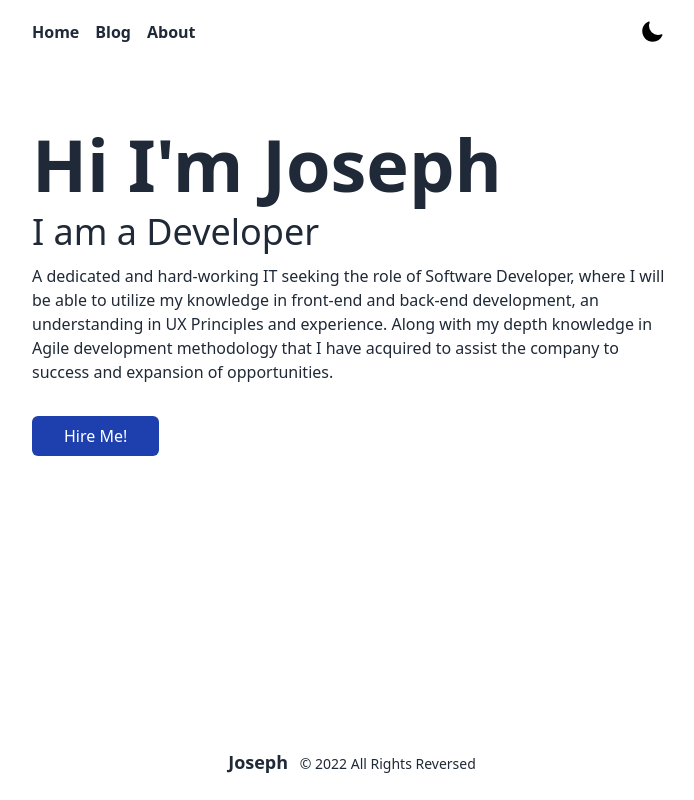
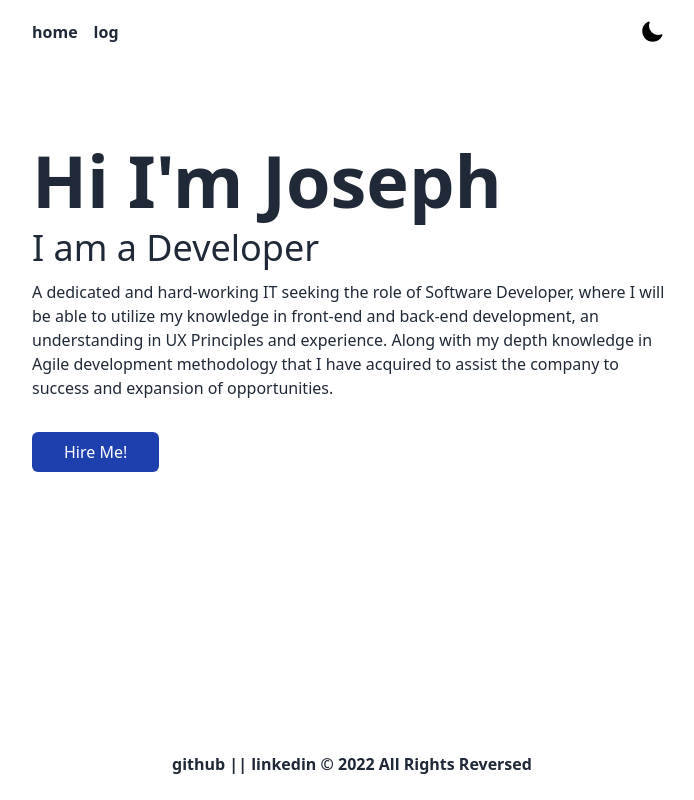
Before and after one commit to Eozef/the-log, a Next.js app: page / in a window 1280 px wide. Shown: the whole page, without its empty margins (288-982 px from the left). Built offline with nearby package versions, Linux system fonts and the light colour scheme.

Commit message:
remove about page, refine dark theme, footer

```diff
--- a/components/footer.js
+++ b/components/footer.js
@@ -1,9 +1,10 @@
 export default function Footer() {
   return (
-    <footer className="py-6 text-center text-gray-800 text-sm dark:text-gray-300">
-      <span className="text-gray-800 dark:text-gray-300 font-bold text-lg mr-2">
-        Joseph
-      </span>{" "}
+    <footer className="py-6 text-center text-gray-800 text-base font-bold dark:text-gray-300 ">
+      <span>
+        <a href="https://github.com/Eozef">github</a> ||
+        <a href="https://www.linkedin.com/in/jingyi-yg/"> linkedin </a>
+      </span>
       &copy; {new Date().getFullYear()} All Rights Reversed
     </footer>
   );
--- a/components/header.js
+++ b/components/header.js
@@ -12,9 +12,9 @@ export default function Header() {
   }, []);
 
   const navigations = [
-    { label: "Home", path: "/" },
-    { label: "Blog", path: "../blog" },
-    { label: "About", path: "../about" },
+    { label: "home", path: "/" },
+    { label: "log", path: "../blog" },
+    // { label: "About", path: "../about" },
   ];
 
   const renderThemeChanger = () => {
@@ -61,7 +61,7 @@ export default function Header() {
           // eslint-disable-next-line react/jsx-key
           <Link
             href={nav.path}
-            className="font-semibold  text-gray-800 hover:text-gray-500 dark:text-gray-300"
+            className="font-semibold  text-gray-800 hover:text-gray-500 dark:text-gray-300 dark:hover:text-gray-500"
           >
             {nav.label}
           </Link>
--- a/components/hero.js
+++ b/components/hero.js
@@ -2,7 +2,7 @@ import Button from "./button";
 
 export default function Hero() {
   return (
-    <section className="mt-16">
+    <section className="mt-20">
       <h1 className="text-gray-800 text-7xl font-bold dark:text-gray-300">
         Hi I&apos;m <span className="dark:text-blue-800">Joseph</span>
       </h1>
--- a/pages/posts/[slug].js
+++ b/pages/posts/[slug].js
@@ -1,13 +1,15 @@
 import fs from "fs";
 import matter from "gray-matter";
 import md from "markdown-it";
+import Blog from "../blog";
+import Link from "next/link";
 
 // The page for each post
 export default function Post({ frontmatter, content }) {
   const { title, author, category, date, bannerImage, tags } = frontmatter;
 
   return (
-    <main className=" prose font-semibold mt-20 mb-20">
+    <main className="font-semibold mt-20 mb-20">
       {/* <img src={bannerImage} /> */}
       <h1 className="text-4xl font-bold dark:text-gray-200">{title}</h1>
       <div className="text-xs mt-5 ">
@@ -16,7 +18,7 @@ export default function Post({ frontmatter, content }) {
         </h2>
       </div>
       <div
-        className=" dark:text-gray-300 mt-10 prose dark: prose-code:text-blue-500  prose-a:text-gray-500 prose-h2:text-gray-500  prose-h3:text-gray-500 prose-p: font-normal"
+        className="prose dark:text-gray-300 mt-10 prose dark: prose-code:text-blue-500  prose-a:text-gray-500 prose-h2:text-gray-500  prose-h3:text-gray-500 prose-p: font-normal"
         dangerouslySetInnerHTML={{ __html: md().render(content) }}
       />
     </main>
```
Also changed, not shown: posts/nextjs-page-options-and-how-they-work.md (+1 -1 lines), posts/nextjs-posting-data-to-postgres-through-prisma.md (+11 -11 lines), posts/nextjs-static-html-export.md (+4 -4 lines), posts/nextjs-supabase-adding-a-github-login.md (+7 -7 lines).
